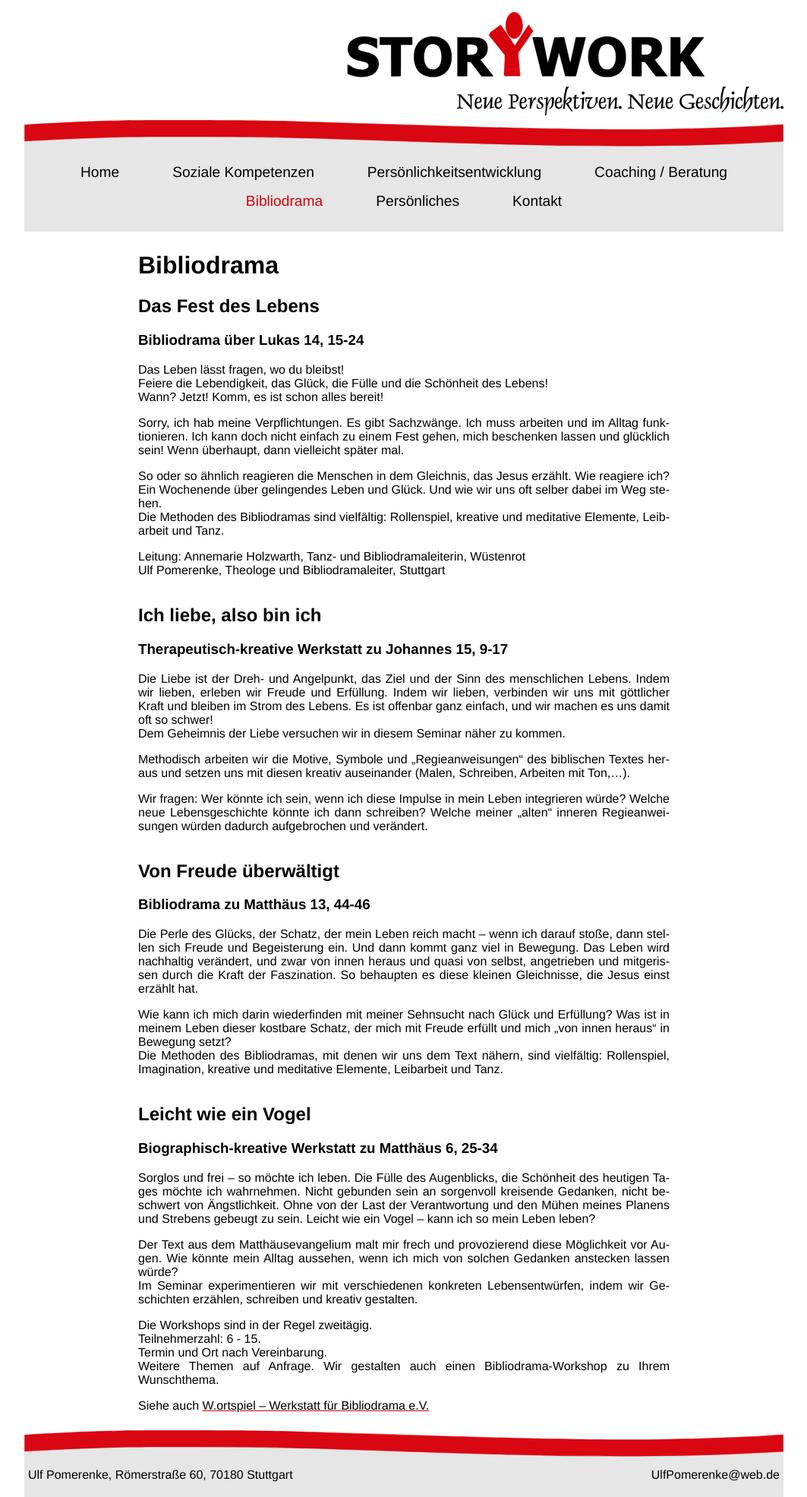
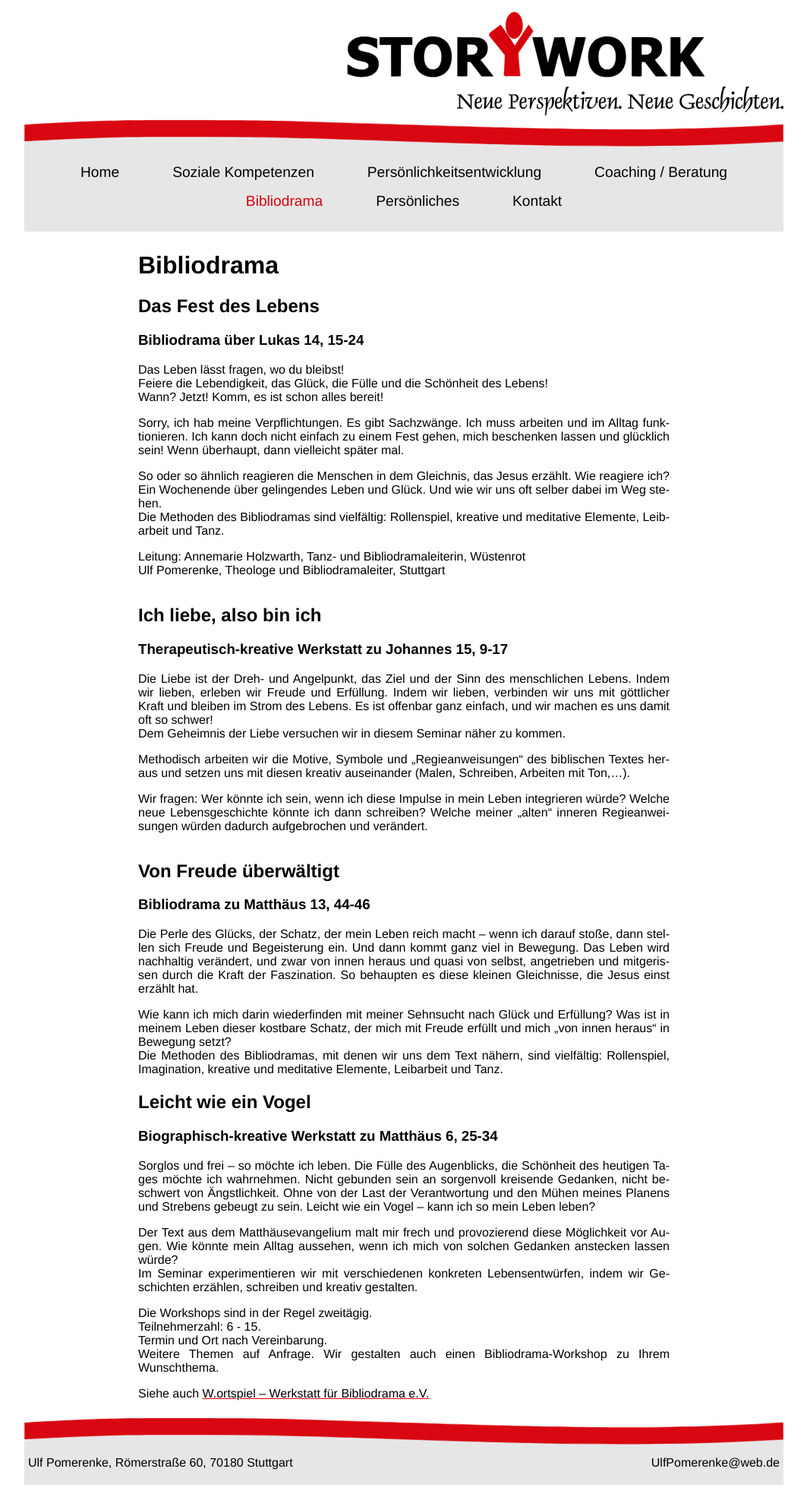
Before and after one commit to storywork/storywork.github.io, a Jekyll site: the page built from bibliodrama.md, in a window 1280 px wide. Shown: the whole page at 76% size, without its empty margins (108-1171 px from the left). Built offline with Jekyll 4.4.1, drawn with Linux system fonts in a browser that asks for light colours; our own code applies the rules of GitHub Pages for plain Markdown files.

Commit message:
Edit via CMS (1)

```diff
--- a/bibliodrama.md
+++ b/bibliodrama.md
@@ -45,9 +45,6 @@
 Wie kann ich mich darin wiederfinden mit meiner Sehnsucht nach Glück und Erfüllung? Was ist in meinem Leben dieser kostbare Schatz, der mich mit Freude erfüllt und mich „von innen heraus“ in Bewegung setzt?<br>
 Die Methoden des Bibliodramas, mit denen wir uns dem Text nähern, sind vielfältig: Rollenspiel, Imagination, kreative und meditative Elemente, Leibarbeit und Tanz.
 
- ______________________________________________________________________
-
-
 
 
 ## Leicht wie ein Vogel
```
